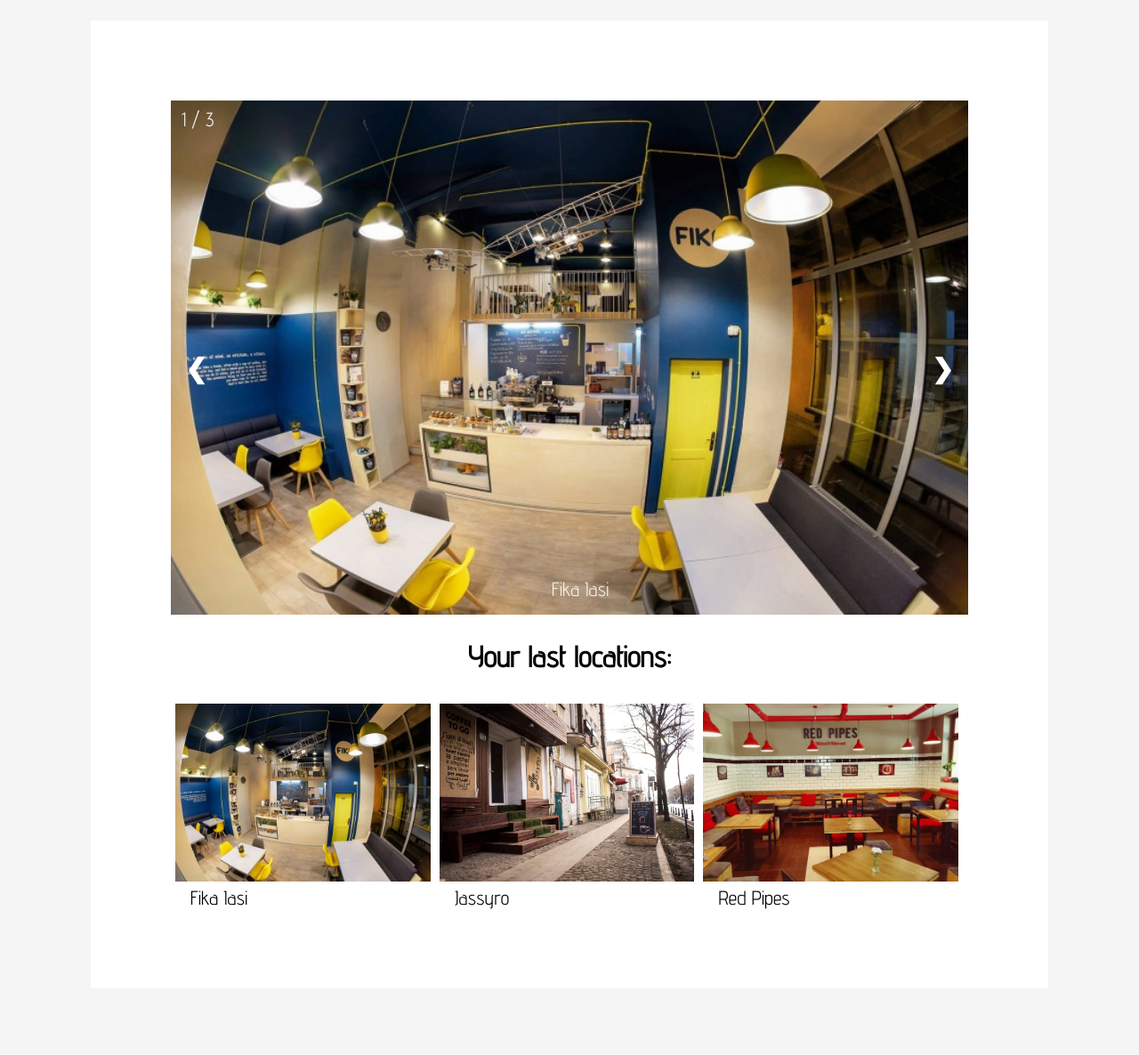
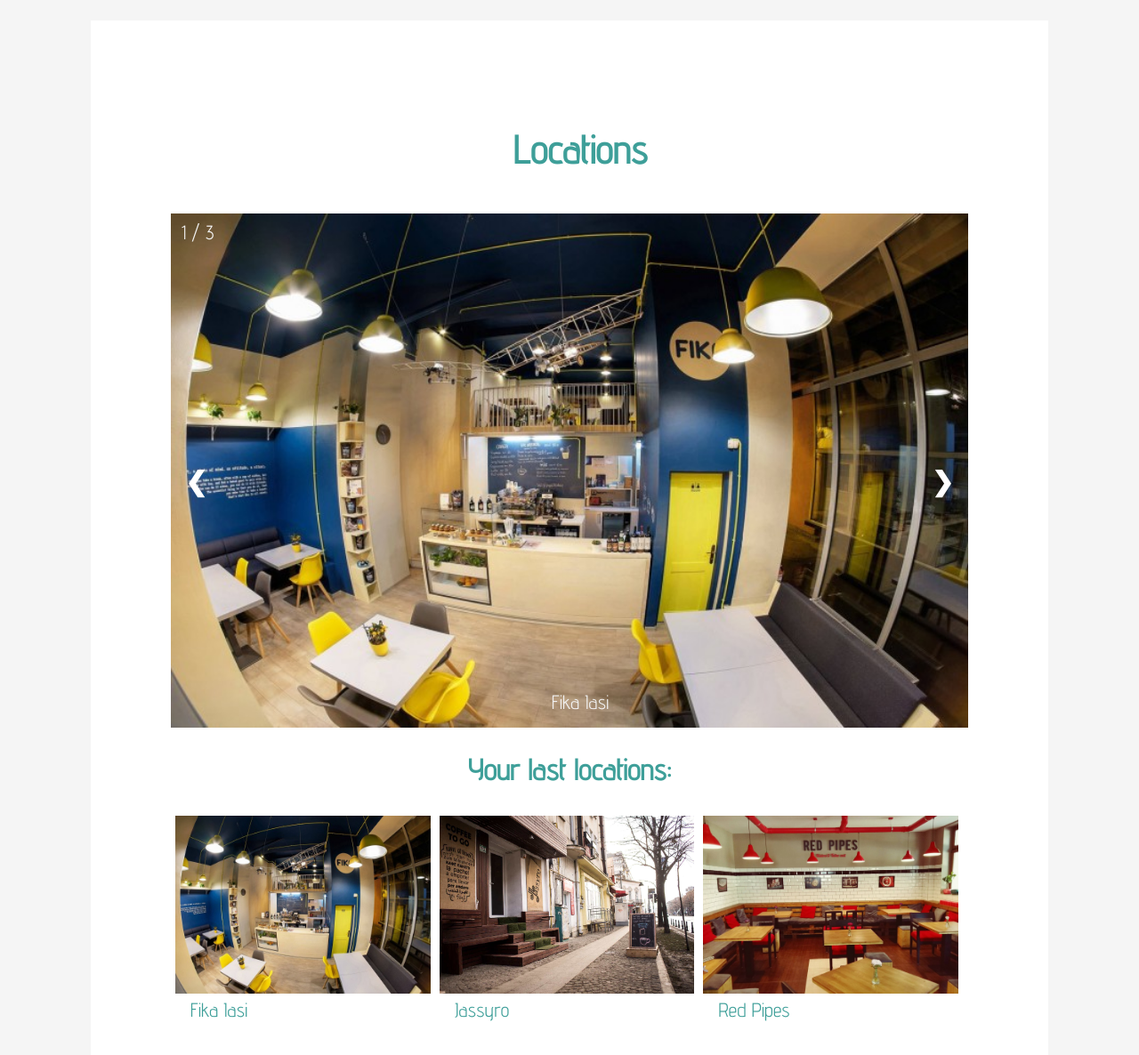
Before and after one commit to deliadominte/CLIW_Project, a plain HTML site: page public/locations.html in a window 1280 px wide. Shown: the part 114-1300 px from the top of the page at 89% size. Before the commit the page ends 1225 px from the top, so only its background shows below. Drawn offline with Linux system fonts and the light colour scheme.

Commit message:
locations
am facut mici schimbari

```diff
--- a/public/css/locations.css
+++ b/public/css/locations.css
@@ -17,7 +17,15 @@ body {
     max-width: 100%;
     max-height: 100%;
 }
-
+.large-img-container h1{
+    color: #3e9f99;
+    padding: 8px 12px;
+    bottom: 8px;
+    width: 100%;
+    text-align: center;
+    text-decoration: none;
+    position: relative;
+}
 .mySlides {display: none}
 img {vertical-align: middle;}
 
@@ -118,7 +126,7 @@ img {vertical-align: middle;}
 .lastlocations h2{
     text-align: center;
     text-decoration: none;
-    color: black;
+    color: #3e9f99;
 }
 .column {
     float: left;
@@ -129,7 +137,7 @@ img {vertical-align: middle;}
     height: 200px;
 }
 .column a{
-    color: black;
+    color: #3e9f99;
     padding: 8px 12px;
     position: relative;
     left: 5px;
--- a/public/locations.html
+++ b/public/locations.html
@@ -43,8 +43,8 @@
 </div>
 
 <div class="large-img-container">
+    <h1>Locations</h1>
     <div class="slideshow-container">
-
         <div class="mySlides fade">
             <div class="numbertext">1 / 3</div>
             <img src="media/img_place1.png" style="width:100%">
```
